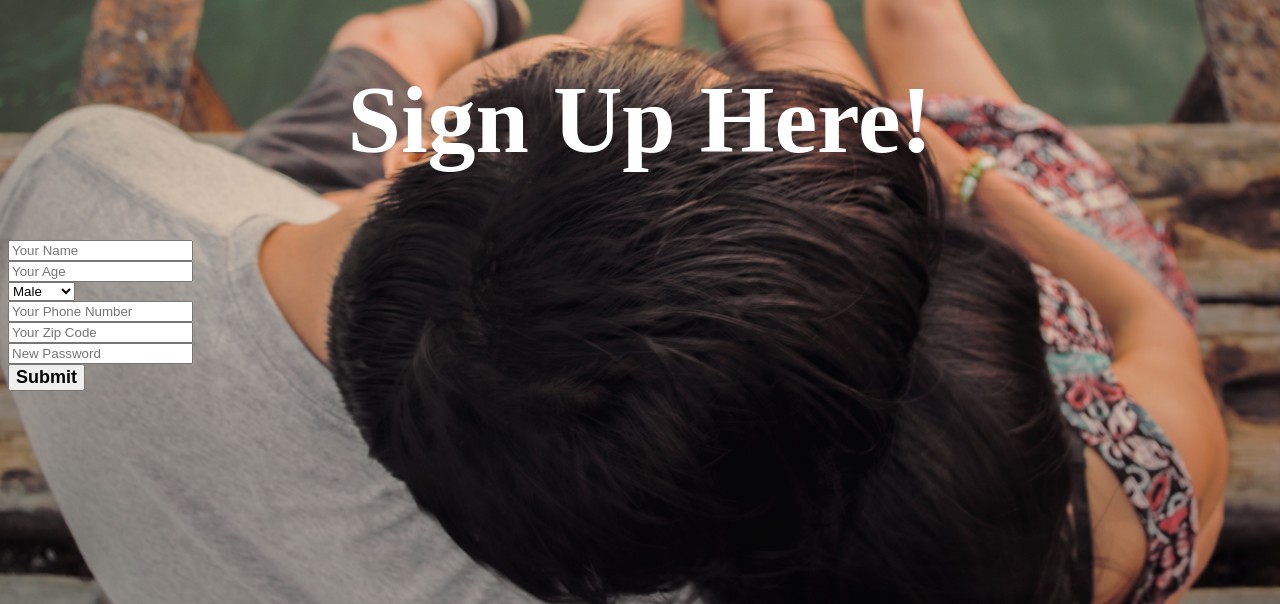
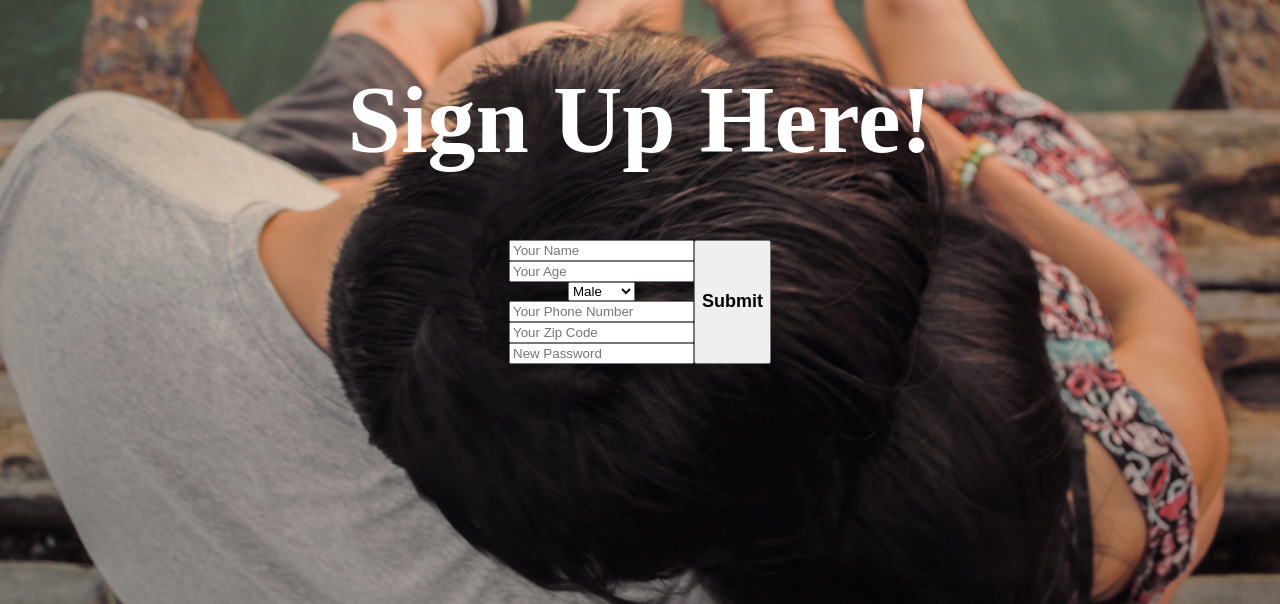
Before and after one commit to JesusGo115/Cuddle-App, a Python web app: template templates/signup.html in a window 1280 px wide. Shown: the top 604 px of the page. Run offline with Jinja, Linux system fonts and the light colour scheme; the template is opened without the code that fills it, so the values that code supplies are empty.

```diff
--- a/templates/signup.html
+++ b/templates/signup.html
@@ -15,9 +15,9 @@
 
        }
     </style>
-
         <font color = "white" size = 64px>
         <h1 style="text-align: center">Sign Up Here!</h1>
+        <form method=POST action="/interface" class="login">
         </font>
         <div class="info">
             <input name="name" type="text" placeholder="Your Name"><br>
```
